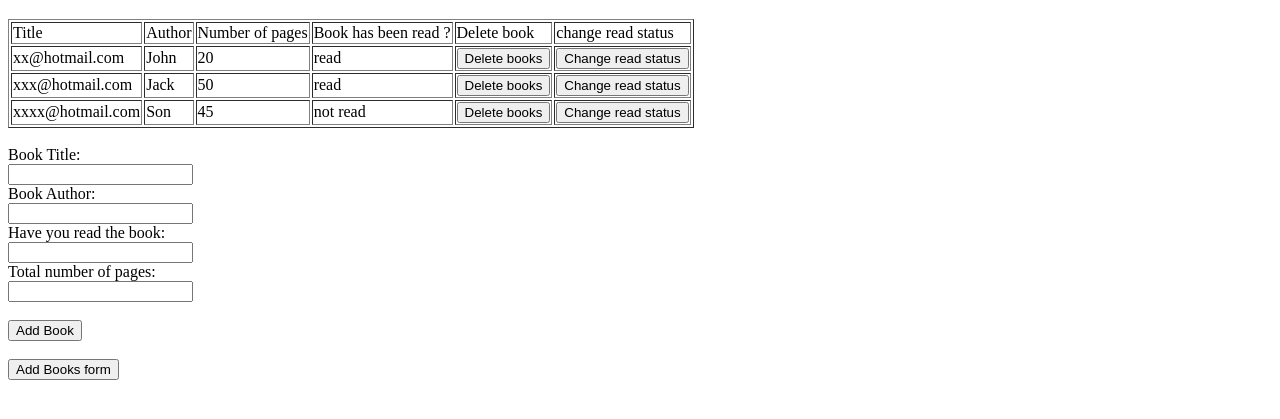
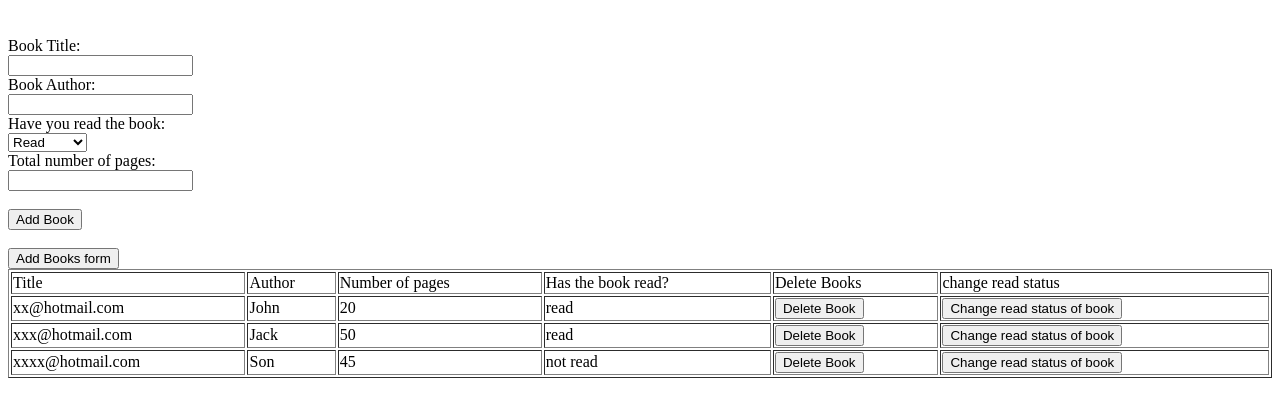
Before and after one commit to kunmi02/library, a plain HTML site: page index.html in a window 1280 px wide. Shown: the part 61-480 px from the top of the page. Drawn offline with Linux system fonts and the light colour scheme.

Commit message:
add function to delete books and also change read status

```diff
--- a/index.html
+++ b/index.html
@@ -22,7 +22,11 @@
         <label for="lname">Book Author:</label><br>
         <input type="text" id="author" name="author" ><br>
         <label for="lname">Have you read the book:</label><br>
-        <input type="text" id="read" name="read"><br>
+        <select name="read" id="read">
+          <option value="read">Read</option>
+          <option value="not read">Not Read</option>
+        </select>
+        <br>
         <label for="lname">Total number of pages:</label><br>
         <input type="text" id="page_num" name="page_num"><br><br>
         <input type="submit" value="Add Book" onclick="addBookToLibrary()">
--- a/scripts/main.js
+++ b/scripts/main.js
@@ -1,85 +1,149 @@
-let myLibrary = [{
-  author: "John",
+const myLibrary = [
+  {
+    author: 'John',
     total_number_of_pages: 20,
-  title: "xx@hotmail.com",
-  read: "read"
+    title: 'xx@hotmail.com',
+    read: 'read',
   }, {
-  author: "Jack",
+    author: 'Jack',
     total_number_of_pages: 50,
-  title: "xxx@hotmail.com",
-  read: "read"
+    title: 'xxx@hotmail.com',
+    read: 'read',
   }, {
-  author: "Son",
+    author: 'Son',
     total_number_of_pages: 45,
-  title: "xxxx@hotmail.com",
-  read: "not read"
-}];
+    title: 'xxxx@hotmail.com',
+    read: 'not read',
+  },
+];
 
 function myFunction() {
-  var x = document.getElementById("myDIV");
-  if (x.style.display === "none") {
-    x.style.display = "block";
+  const x = document.getElementById('myDIV');
+  if (x.style.display === 'none') {
+    x.style.display = 'block';
   } else {
-    x.style.display = "none";
+    x.style.display = 'none';
   }
 }
 
 function Book(title, author, total_number_of_pages, read) {
-  this.title = title
-  this.author = author
-  this.total_number_of_pages = total_number_of_pages
-  this.read = read
+  this.title = title;
+  this.author = author;
+  this.total_number_of_pages = total_number_of_pages;
+  this.read = read;
 }
 
 function addBookToLibrary() {
-let title = document.getElementById("title").value;
-let author = document.getElementById("author").value;
-let page_num = document.getElementById("page_num").value;
-let read = document.getElementById("read").value;
-const new_book = new Book(title, author, page_num, read)
+  const title = document.getElementById('title').value;
+  const author = document.getElementById('author').value;
+  const page_num = document.getElementById('page_num').value;
+  const read = document.getElementById('read').value;
+  const new_book = new Book(title, author, page_num, read);
   myLibrary.push(new_book);
-showLibrary()
-document.getElementById("title").value = '';
-document.getElementById("author").value = '';
-document.getElementById("page_num").value = '';
-document.getElementById("read").value = '';
 
+  document.getElementById('title').value = '';
+  document.getElementById('author').value = '';
+  document.getElementById('page_num').value = '';
+  document.getElementById('read').value = '';
+  showLibrary();
 }
 
-function deleteBook(book){
-  console.log('This book has been deleted')
-  console.log(book.title)
-
+function deleteBook(index) {
+  console.log('This book has been deleted');
+  myLibrary.splice(index, 1);
+  showLibrary();
 }
 
-function showLibrary(){
-var html = "<table border='1|1|1'>";
-html+="<tr>"
-html+="<td> Title </td>"
-html+="<td> Author </td>"
-html+="<td> Number of pages </td>"
-html+="<td> Book has been read ? </td>"
-html+="<td> Delete book</td>"
-html+="<td> change read status </td>"
-html+="</tr>"
-if (myLibrary.length < 1){
-  html+="<tr>"
-  html+="<td> No books available in your library </td>"
-  html+="</tr>"
-}else{
-for (var i = 0; i < myLibrary.length; i++) {
-  html+="<tr>";
-  html+="<td>"+myLibrary[i].title+"</td>";
-  html+="<td>"+myLibrary[i].author+"</td>";
-  html+="<td>"+myLibrary[i].total_number_of_pages+"</td>";
-  html+="<td>"+myLibrary[i].read+"</td>";
-  html+="<td><button onclick=deleteBook(myLibrary[i])> Delete books </button></td>"
-  html+="<td><button>  Change read status</button></td>"
-  html+="</tr>";
-
+function updateReadStatus(index) {
+  read_status = myLibrary[index].read;
+  if (read_status == 'read') {
+    myLibrary[index].read = 'not read';
+    showLibrary();
+  } else if (read_status == 'not read') {
+    myLibrary[index].read = 'read';
+    showLibrary();
+  } else {
+    alert('Choose valid options');
   }
 }
-html+="</table>";
-document.getElementById("box").innerHTML = html;
+
+
+function showLibrary() {
+  const body = document.getElementsByTagName('body')[0];
+  const tbl = document.createElement('table');
+  tbl.style.width = '100%';
+  tbl.setAttribute('border', '1');
+  const tbdy = document.createElement('tbody');
+  var tr = document.createElement('tr');
+  const td1 = document.createElement('td');
+  td1.appendChild(document.createTextNode('Title'));
+  tr.appendChild(td1);
+  const td2 = document.createElement('td');
+  td2.appendChild(document.createTextNode('Author'));
+  tr.appendChild(td2);
+  var td5 = document.createElement('td');
+  td5.appendChild(document.createTextNode('Number of pages'));
+  tr.appendChild(td5);
+
+  var td5 = document.createElement('td');
+  td5.appendChild(document.createTextNode('Has the book read?'));
+  tr.appendChild(td5);
+
+  var td5 = document.createElement('td');
+  td5.appendChild(document.createTextNode('Delete Books'));
+  tr.appendChild(td5);
+  var td5 = document.createElement('td');
+  td5.appendChild(document.createTextNode('change read status'));
+  tr.appendChild(td5);
+  tbdy.appendChild(tr);
+  if (myLibrary.length < 1) {
+    var tr = document.createElement('tr');
+    tr.appendChild(document.createTextNode('No Books Available'));
+    tbdy.appendChild(tr);
+  } else {
+    for (let i = 0; i < myLibrary.length; i++) {
+      var tr = document.createElement('tr');
+
+      const td33 = document.createElement('td');
+      td33.appendChild(document.createTextNode(myLibrary[i].title));
+      tr.appendChild(td33);
+
+      const td313 = document.createElement('td');
+      td313.appendChild(document.createTextNode(myLibrary[i].author));
+      tr.appendChild(td313);
+
+      var td303 = document.createElement('td');
+      td303.appendChild(document.createTextNode(myLibrary[i].total_number_of_pages));
+      tr.appendChild(td303);
+
+      var td303 = document.createElement('td');
+      td303.appendChild(document.createTextNode(myLibrary[i].read));
+      tr.appendChild(td303);
+
+      const index = i;
+
+
+      const td3 = document.createElement('td');
+      const delete_button = document.createElement('button');
+      delete_button.innerHTML = 'Delete Book';
+      delete_button.onclick = function () {
+        deleteBook(index);
+      };
+      td3.appendChild(delete_button);
+      tr.appendChild(td3);
+
+      const td4 = document.createElement('td');
+      const read_button = document.createElement('button');
+      read_button.innerHTML = 'Change read status of book';
+      read_button.onclick = function () {
+        updateReadStatus(index);
+      };
+      td4.appendChild(read_button);
+      tr.appendChild(td4);
+      tbdy.appendChild(tr);
     }
-showLibrary()
+  }
+  tbl.appendChild(tbdy);
+  body.appendChild(tbl);
+}
+showLibrary();
```
Lines whose indentation alone changed are shown as unchanged.
